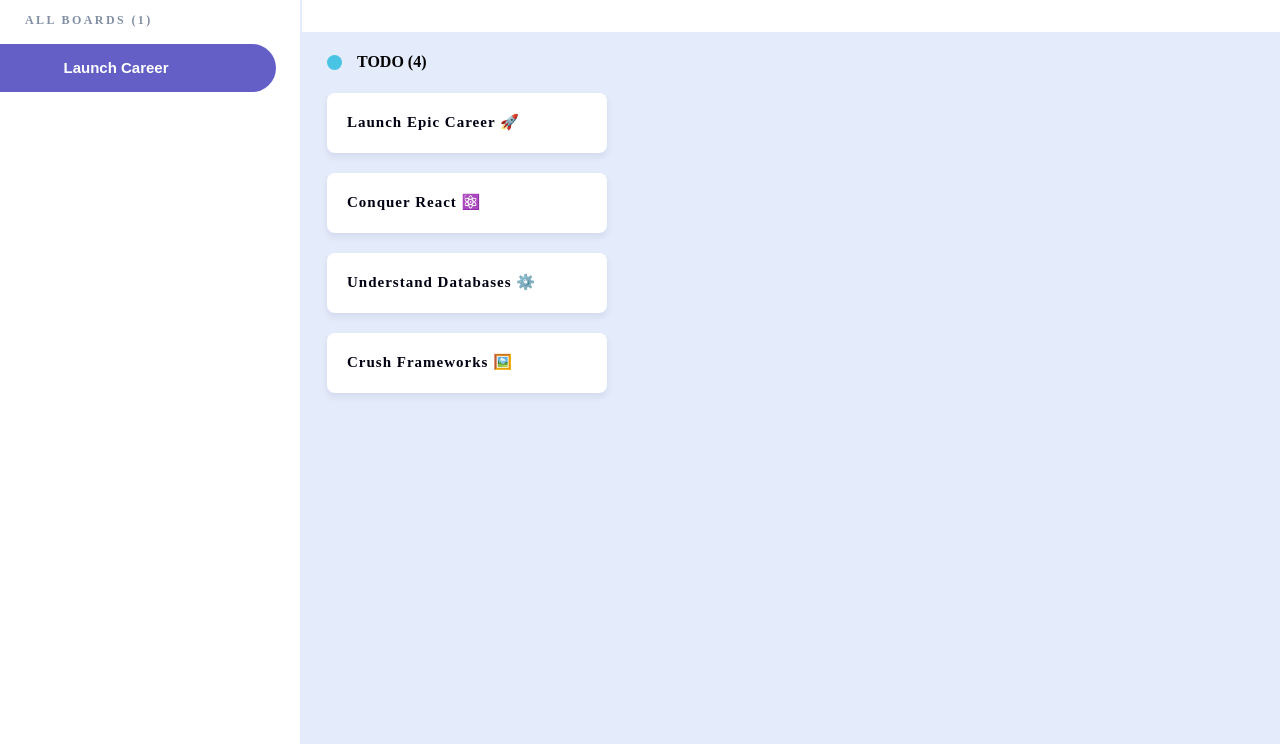
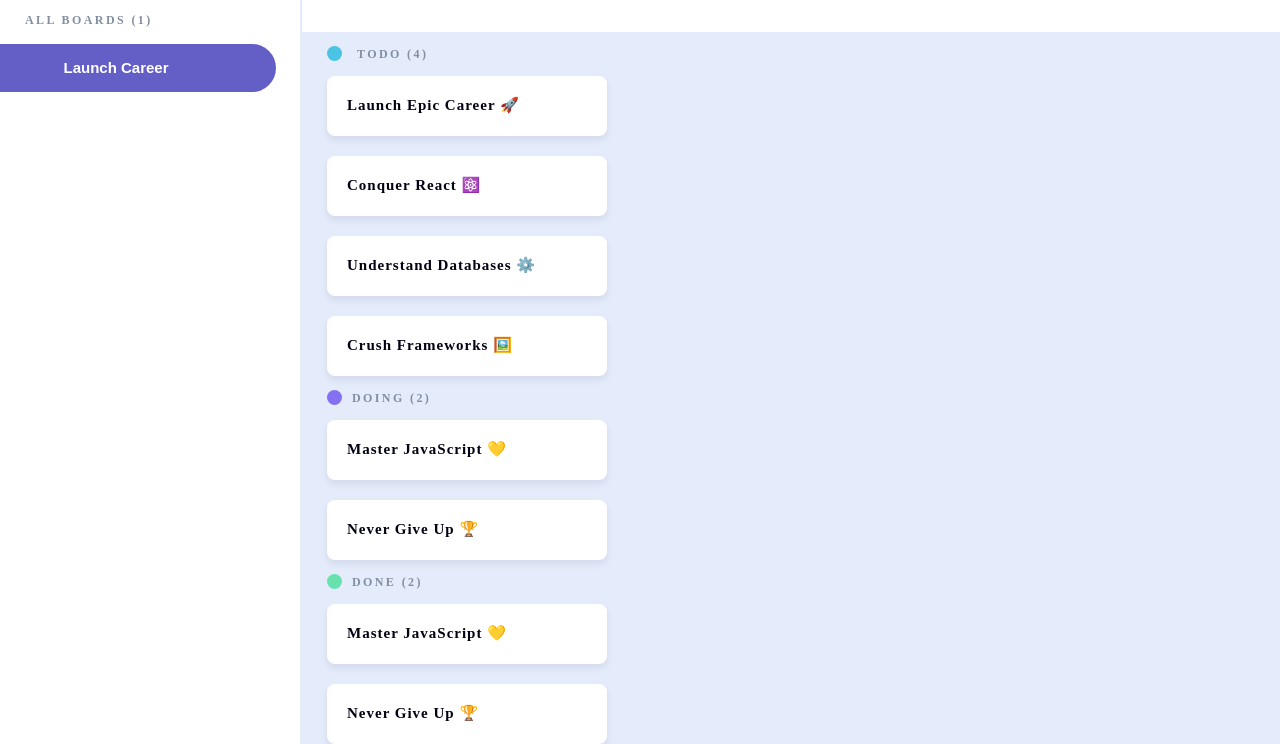
Before and after one commit to Seanjohnferesi/Module_02_SEAFER25532_FTO2506_GroupB_Seanjohnferesi_JSL01, a plain HTML site: page index.html in a window 1280 px wide. Shown: the part 64-808 px from the top of the page. Drawn offline with Linux system fonts and the light colour scheme.

Commit message:
added the doing and done section and its columns

```diff
--- a/index.html
+++ b/index.html
@@ -37,7 +37,30 @@
                 <div>Understand Databases ⚙️</div>
                 <div>Crush Frameworks 🖼️</div>
             </div>
+        </section>
 
+        <section class="doing-list-container">
+            <div class="doing-list">
+                <span></span>
+                <h4>DOING (2)</h4>
+            </div>
+
+            <div class="doing-flex-container">
+                <div>Master JavaScript 💛</div>
+                <div>Never Give Up 🏆</div>
+            </div>
+        </section>
+
+        <section class="done-list-container">
+            <div class="done-list">
+                <span></span>
+                <h4>DONE (2)</h4>
+            </div>
+
+            <div class="done-flex-container">
+                <div>Master JavaScript 💛</div>
+                <div>Never Give Up 🏆</div>
+            </div>
         </section>
     </main>
 </body>
--- a/styles.css
+++ b/styles.css
@@ -96,6 +96,14 @@ body{
             border-radius: 100%;
         }
 
+        .todo-list > h4{
+            font-size: 12px;
+            letter-spacing: 2.4px;
+            line-height: 1;
+            font-weight: 700;
+            color: #828FA3;
+        }
+
         .todo-flex-container > div{
             box-sizing: border-box;
             width: 280px;
@@ -109,6 +117,7 @@ body{
             font-weight: 700;
             letter-spacing: 1px;
             color: #000112;
+            cursor: pointer;
         }
 
         .todo-flex-container{
@@ -117,4 +126,106 @@ body{
             gap: 20px;
         }
     }
+
+    @layer DOING{
+
+        .doing-list-container{
+            width: 280px;
+        }
+
+        .doing-list{
+            display: flex;
+            align-items: center;
+            gap: 10px;
+        }
+
+        .doing-list > span{
+            width: 15px;
+            height: 15px;
+            background-color: #8471F2;
+            display: inline-block;
+            border-radius: 100%;
+        }
+
+        .doing-list > h4{
+            font-size: 12px;
+            letter-spacing: 2.4px;
+            line-height: 1;
+            font-weight: 700;
+            color: #828FA3;
+        }
+
+        .doing-flex-container > div{
+            box-sizing: border-box;
+            width: 280px;
+            height: 60px;
+            padding: 20px;
+            background-color: white;
+            border-radius: 8px;
+            box-shadow: 0 4px 6px 0 #364E7E1A;
+            /*styling for the text inside the div*/
+            font-size: 15px;
+            font-weight: 700;
+            letter-spacing: 1px;
+            color: #000112;
+            cursor: pointer;
+        }
+
+        .doing-flex-container{
+            display: flex;
+            flex-direction: column;
+            gap: 20px;
+        }
+    }
+
+    @layer DONE{
+
+        .done-list-container{
+            width: 280px;
+        }
+
+        .done-list{
+            display: flex;
+            align-items: center;
+            gap: 10px;
+        }
+
+        .done-list > span{
+            width: 15px;
+            height: 15px;
+            background-color: #67E2AE;
+            display: inline-block;
+            border-radius: 100%;
+        }
+
+        .done-list > h4{
+            font-size: 12px;
+            letter-spacing: 2.4px;
+            line-height: 1;
+            font-weight: 700;
+            color: #828FA3;
+        }
+
+        .done-flex-container > div{
+            box-sizing: border-box;
+            width: 280px;
+            height: 60px;
+            padding: 20px;
+            background-color: white;
+            border-radius: 8px;
+            box-shadow: 0 4px 6px 0 #364E7E1A;
+            /*styling for the text inside the div*/
+            font-size: 15px;
+            font-weight: 700;
+            letter-spacing: 1px;
+            color: #000112;
+            cursor: pointer;
+        }
+
+        .done-flex-container{
+            display: flex;
+            flex-direction: column;
+            gap: 20px;
+        }
+    }
 }
```
